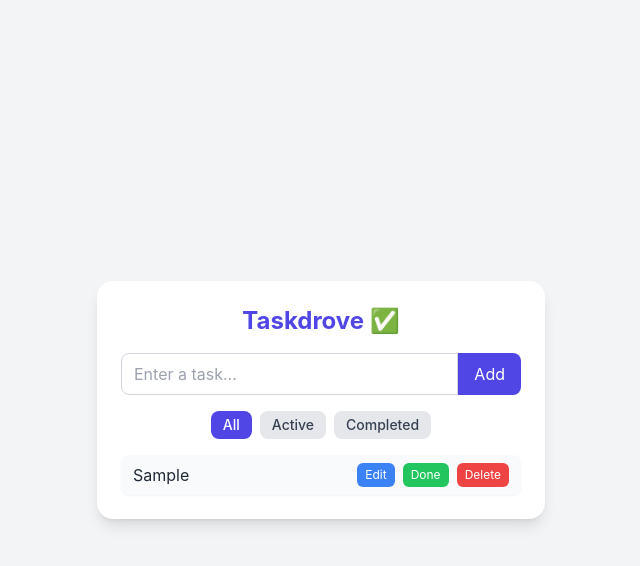
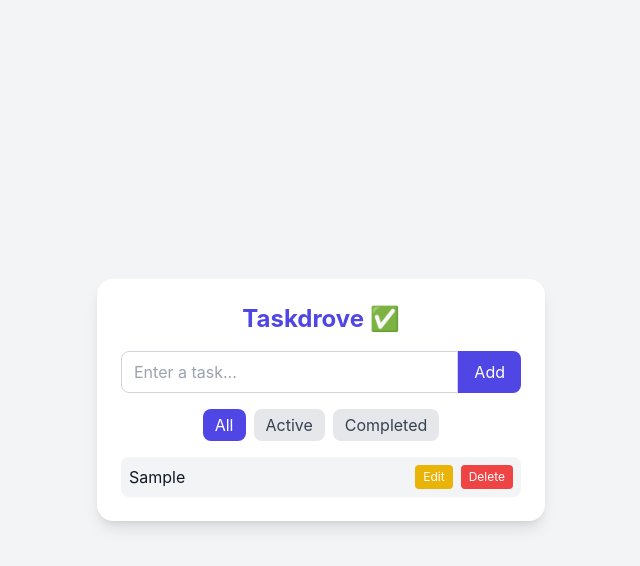
Before and after one commit to Jerrysoftwork/taskdrove, a React (Create React App) app: page / in a window 1280 px wide. Both pictures are taken after typing "Sample" into the empty fields and a click on the button "Add". Shown: the top 566 px of the page, without its empty margins (319-959 px from the left). Built offline with nearby package versions, Linux system fonts and the light colour scheme.

Commit message:
Enhance task editing functionality by passing editTask prop to TodoList and TodoItem components; update input handling in TodoItem for improved editing experience.

```diff
--- a/src/App.js
+++ b/src/App.js
@@ -65,7 +65,7 @@ export default function App() {
           tasks={filteredTasks}
           toggleTask={toggleTask}
           deleteTask={deleteTask}
-          editTask={editTask}
+          editTask={editTask}   // ✅ Added editTask
         />
       </div>
     </div>
--- a/src/components/FilterButtons.jsx
+++ b/src/components/FilterButtons.jsx
@@ -4,12 +4,12 @@ export default function FilterButtons({ filter, setFilter }) {
   const filters = ["All", "Active", "Completed"];
 
   return (
-    <div className="flex justify-center gap-2 mb-4">
+    <div className="flex justify-center mb-4 space-x-2">
       {filters.map((f) => (
         <button
           key={f}
           onClick={() => setFilter(f)}
-          className={`px-3 py-1 rounded-lg text-sm font-medium transition ${
+          className={`px-3 py-1 rounded-lg ${
             filter === f
               ? "bg-indigo-600 text-white"
               : "bg-gray-200 text-gray-700 hover:bg-gray-300"
--- a/src/components/TodoItem.jsx
+++ b/src/components/TodoItem.jsx
@@ -2,58 +2,47 @@ import React, { useState } from "react";
 
 export default function TodoItem({ task, toggleTask, deleteTask, editTask }) {
   const [isEditing, setIsEditing] = useState(false);
-  const [editedText, setEditedText] = useState(task.text);
+  const [newText, setNewText] = useState(task.text);
 
   const handleEdit = () => {
-    if (editedText.trim()) {
-      editTask(task.id, editedText);
-      setIsEditing(false);
+    if (isEditing && newText.trim()) {
+      editTask(task.id, newText);
     }
+    setIsEditing(!isEditing);
   };
 
   return (
-    <li className="flex justify-between items-center bg-gray-50 dark:bg-gray-700 rounded-lg px-3 py-2 shadow-sm">
+    <li className="flex items-center justify-between bg-gray-100 dark:bg-gray-700 p-2 rounded-lg">
       {isEditing ? (
         <input
           type="text"
-          value={editedText}
-          onChange={(e) => setEditedText(e.target.value)}
-          onBlur={handleEdit}
-          onKeyDown={(e) => e.key === "Enter" && handleEdit()}
-          className="flex-grow mr-2 px-2 py-1 rounded-md border border-gray-300 dark:border-gray-600 dark:bg-gray-800 dark:text-gray-200 focus:outline-none focus:ring-2 focus:ring-indigo-500"
-          autoFocus
+          value={newText}
+          onChange={(e) => setNewText(e.target.value)}
+          className="flex-grow px-2 py-1 rounded border border-gray-300"
         />
       ) : (
         <span
-          onDoubleClick={() => setIsEditing(true)}
+          onClick={() => toggleTask(task.id)}
           className={`flex-grow cursor-pointer ${
             task.completed
-              ? "line-through text-gray-400"
-              : "text-gray-800 dark:text-gray-100"
+              ? "line-through text-gray-500"
+              : "text-gray-900 dark:text-gray-100"
           }`}
         >
           {task.text}
         </span>
       )}
 
-      <div className="flex gap-2 ml-2">
-        {!isEditing && (
-          <button
-            onClick={() => setIsEditing(true)}
-            className="px-2 py-1 text-xs rounded-md bg-blue-500 text-white hover:bg-blue-600 transition"
-          >
-            Edit
-          </button>
-        )}
+      <div className="flex space-x-2 ml-2">
         <button
-          onClick={() => toggleTask(task.id)}
-          className="px-2 py-1 text-xs rounded-md bg-green-500 text-white hover:bg-green-600 transition"
+          onClick={handleEdit}
+          className="px-2 py-1 text-xs bg-yellow-500 text-white rounded hover:bg-yellow-600"
         >
-          {task.completed ? "Undo" : "Done"}
+          {isEditing ? "Save" : "Edit"}
         </button>
         <button
           onClick={() => deleteTask(task.id)}
-          className="px-2 py-1 text-xs rounded-md bg-red-500 text-white hover:bg-red-600 transition"
+          className="px-2 py-1 text-xs bg-red-500 text-white rounded hover:bg-red-600"
         >
           Delete
         </button>
--- a/src/components/TodoList.jsx
+++ b/src/components/TodoList.jsx
@@ -1,7 +1,15 @@
 import React from "react";
 import TodoItem from "./TodoItem";
 
-export default function TodoList({ tasks, toggleTask, deleteTask }) {
+export default function TodoList({ tasks, toggleTask, deleteTask, editTask }) {
+  if (tasks.length === 0) {
+    return (
+      <p className="text-center text-gray-500 dark:text-gray-400">
+        No tasks here 🚀
+      </p>
+    );
+  }
+
   return (
     <ul className="space-y-2">
       {tasks.map((task) => (
@@ -10,6 +18,7 @@ export default function TodoList({ tasks, toggleTask, deleteTask }) {
           task={task}
           toggleTask={toggleTask}
           deleteTask={deleteTask}
+          editTask={editTask}   // ✅ pass down
         />
       ))}
     </ul>
```
